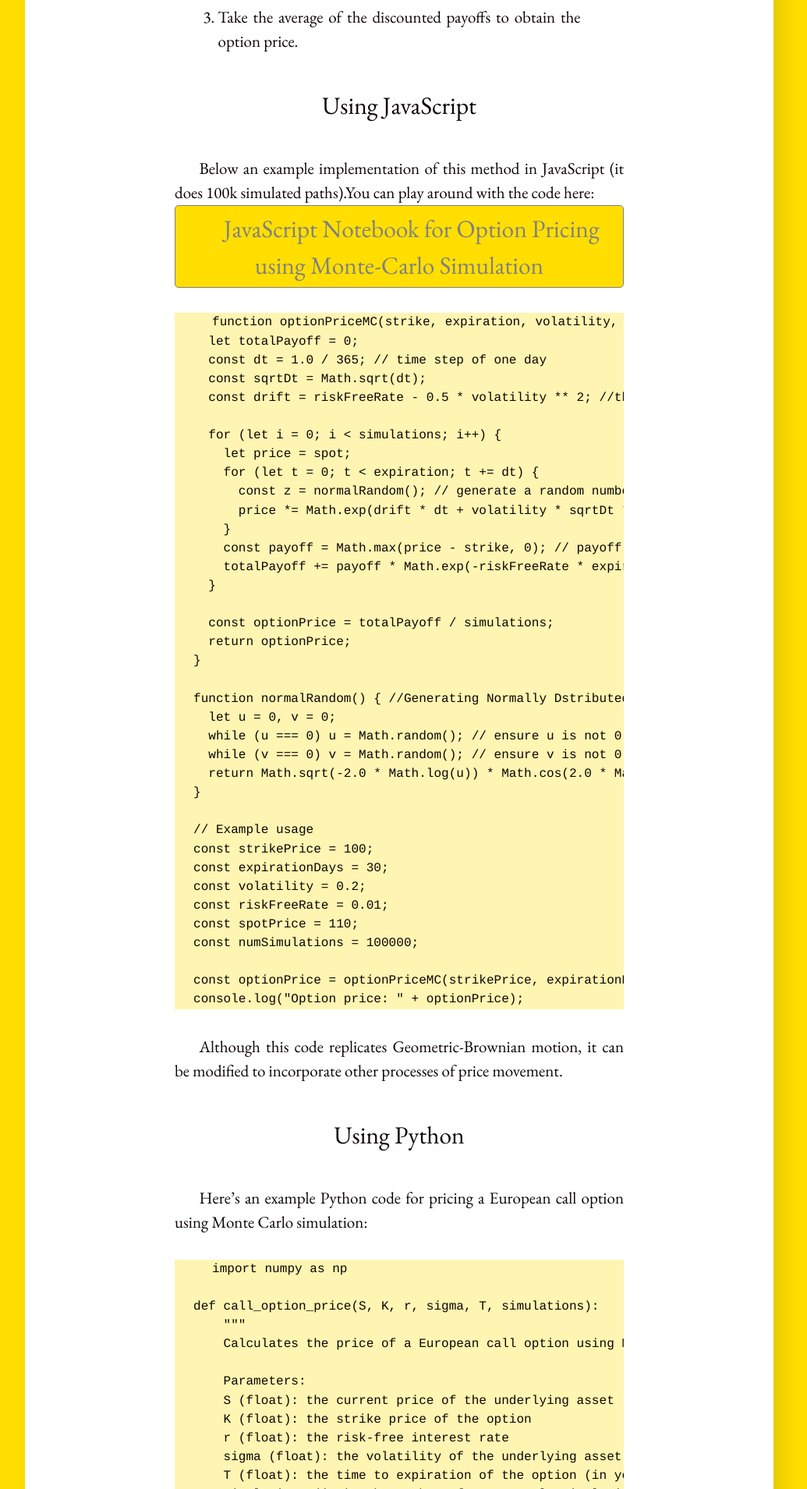
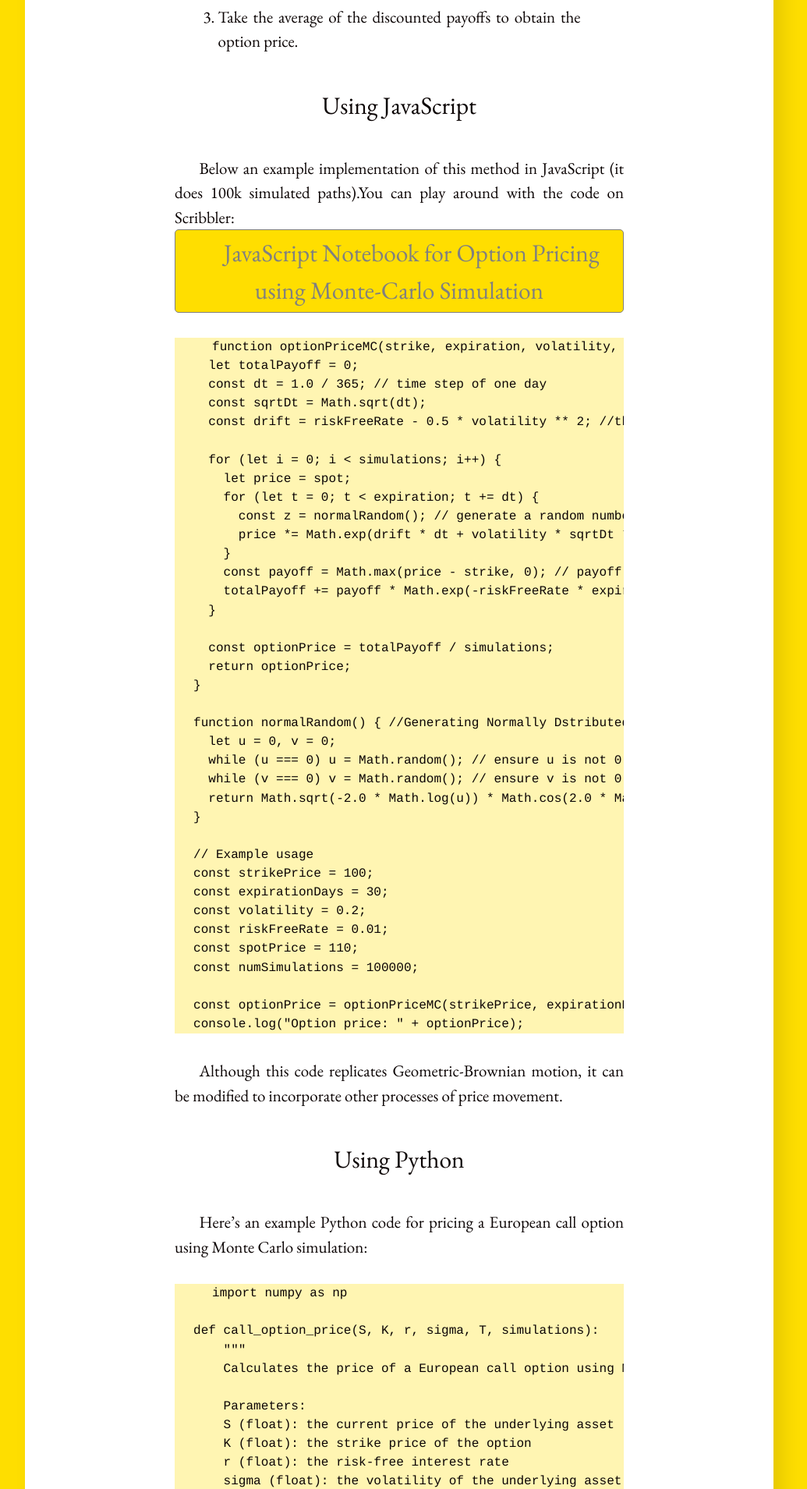
Before and after one commit to gopi-suvanam/gopi-suvanam.github.io, a Jekyll site: the page built from _posts/2023-05-04-Monte-Carlo-Simulation-for-Option-Pricing.md, in a window 1280 px wide. Shown: the part 3449-5358 px from the top of the page at 78% size, without its empty margins (128-1163 px from the left). Built offline with Jekyll 4.4.1, drawn with Linux system fonts in a browser that asks for light colours.

Commit message:
Update 2023-05-04-Monte-Carlo-Simulation-for-Option-Pricing.md

```diff
--- a/_posts/2023-05-04-Monte-Carlo-Simulation-for-Option-Pricing.md
+++ b/_posts/2023-05-04-Monte-Carlo-Simulation-for-Option-Pricing.md
@@ -61,7 +61,7 @@ Z is a random variable from a normal distribution with mean 0 and standard devia
 5. Take the average of the discounted payoffs to obtain the option price.
 
 ### Using JavaScript
-Below an example implementation of this method in JavaScript (it does 100k simulated paths).You can play around with the code here: [JavaScript Notebook for Option Pricing using Monte-Carlo Simulation](/jsnb/#./examples/Option-Pricing-MC.jsnb){: .jsnb-link}
+Below an example implementation of this method in JavaScript (it does 100k simulated paths).You can play around with the code on Scribbler: [JavaScript Notebook for Option Pricing using Monte-Carlo Simulation](/jsnb/#./examples/Option-Pricing-MC.jsnb){: .jsnb-link}
 
 	function optionPriceMC(strike, expiration, volatility, riskFreeRate, spot, simulations) {
 	  let totalPayoff = 0;
```
